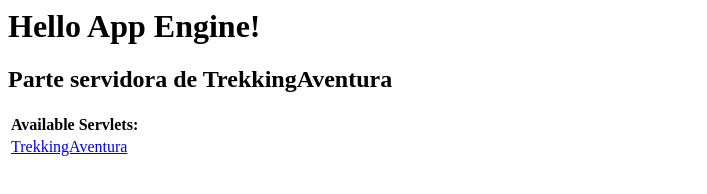
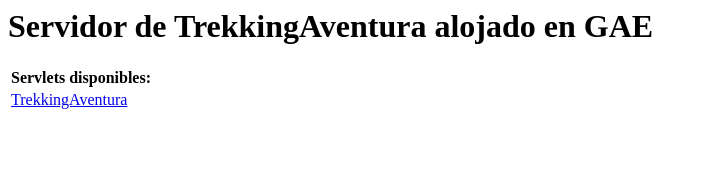
Before and after one commit to kuixon/PFM-TrekkingAventura-Server, a plain HTML site: page TrekkingAventura/war/index.html in a window 1280 px wide. Shown: the whole page, without its empty margins (0-707 px from the left). Drawn offline with Linux system fonts and the light colour scheme.

Commit message:
Se cambian algunos títulos del html de bienvenida.

```diff
--- a/TrekkingAventura/war/index.html
+++ b/TrekkingAventura/war/index.html
@@ -9,15 +9,14 @@
 <html>
   <head>
     <meta http-equiv="content-type" content="text/html; charset=UTF-8">
-    <title>Hello App Engine</title>
+    <title>Servidor TrekkingAventura</title>
   </head>
 
   <body>
-    <h1>Hello App Engine!</h1>
-	<h2>Parte servidora de TrekkingAventura</h2>
+    <h1>Servidor de TrekkingAventura alojado en GAE</h1>
     <table>
       <tr>
-        <td colspan="2" style="font-weight:bold;">Available Servlets:</td>
+        <td colspan="2" style="font-weight:bold;">Servlets disponibles:</td>
       </tr>
       <tr>
         <td><a href="trekkingaventura">TrekkingAventura</a></td>
```
